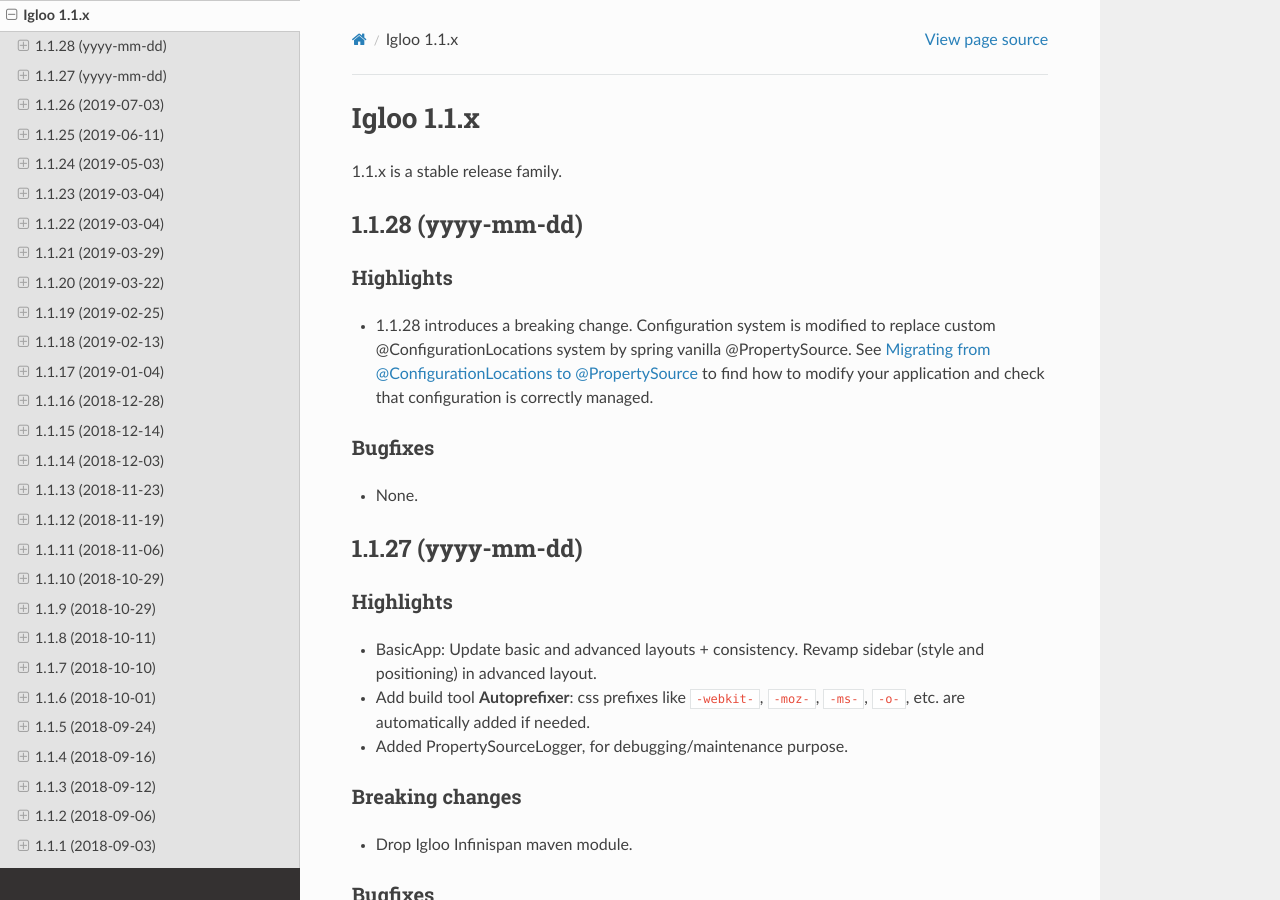
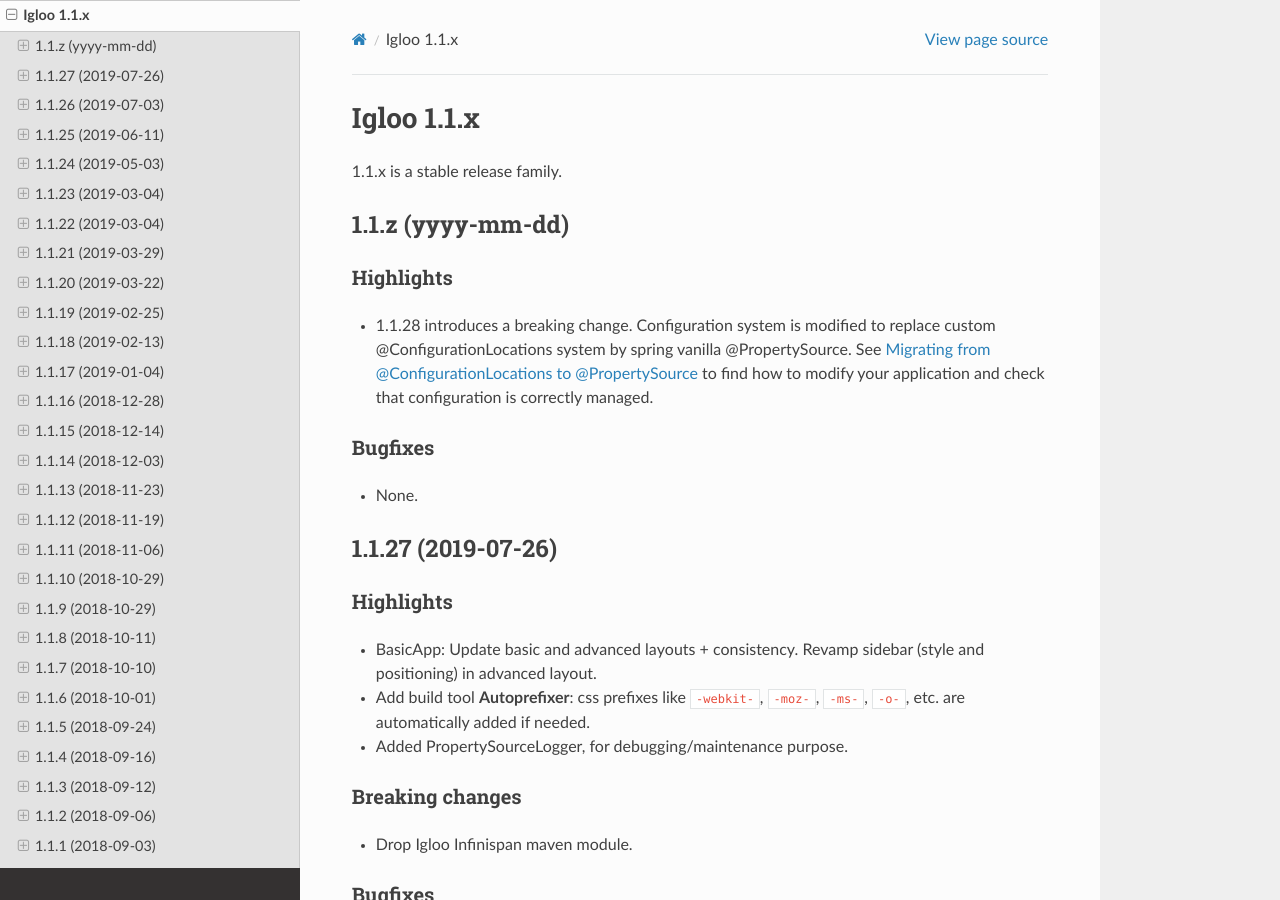
Before and after one commit to igloo-project/igloo-doc, a Sphinx documentation site: the page built from source/release-notes/1.1.x.rst, in a window 1280 px wide and 900 px high. Built offline with Sphinx 7.4.7 and the Read the Docs theme 2.0.0, drawn with Linux system fonts in a browser that asks for light colours.

Commit message:
1.1.27: update release notes

```diff
--- a/source/release-notes/1.1.x.rst
+++ b/source/release-notes/1.1.x.rst
@@ -4,9 +4,9 @@
 
 1.1.x is a stable release family.
 
-.. _v1.1.28:
+.. _v1.1.z:
 
-1.1.28 (yyyy-mm-dd)
+1.1.z (yyyy-mm-dd)
 ###################
 
 Highlights
@@ -24,7 +24,7 @@
 
 .. _v1.1.27:
 
-1.1.27 (yyyy-mm-dd)
+1.1.27 (2019-07-26)
 ###################
 
 Highlights
```
